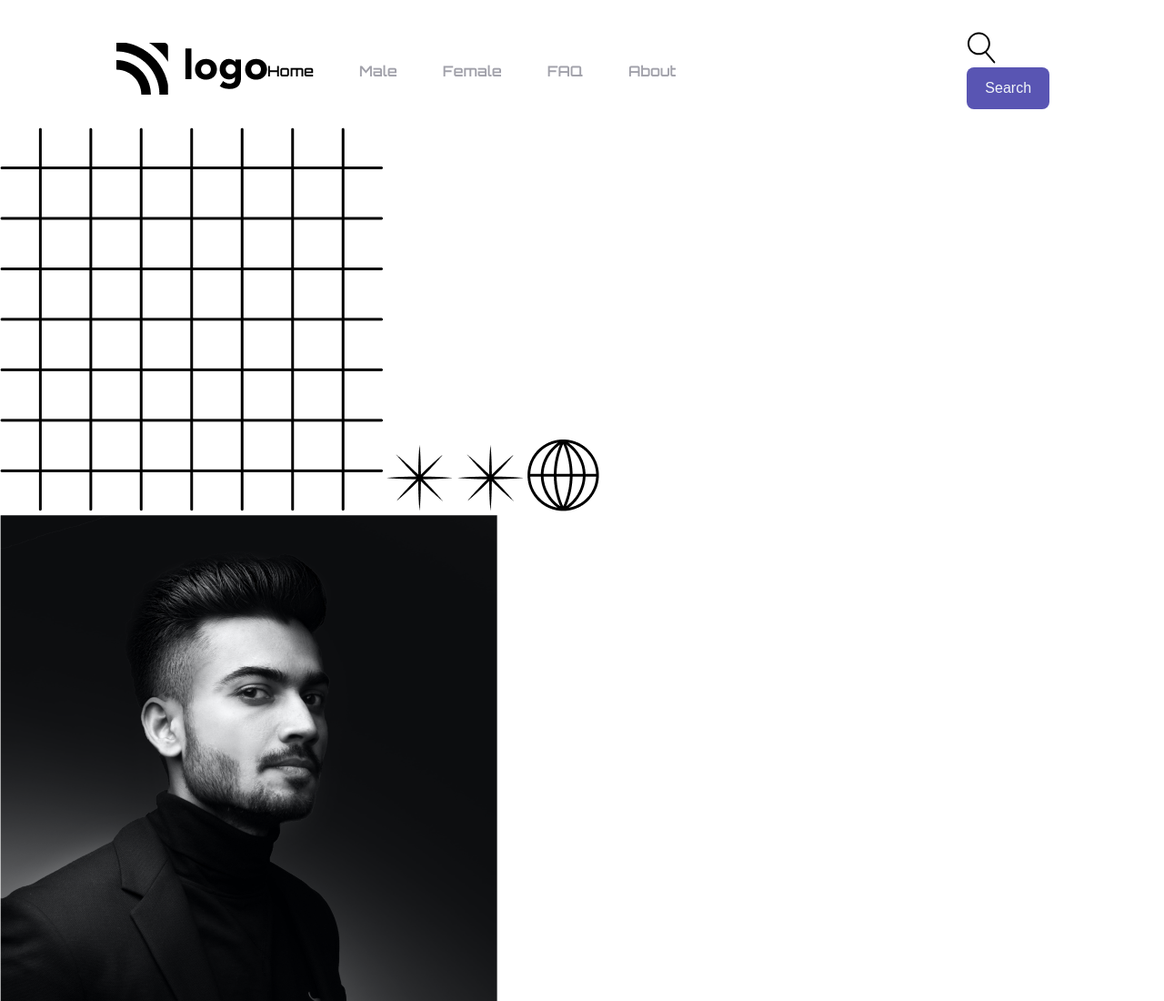
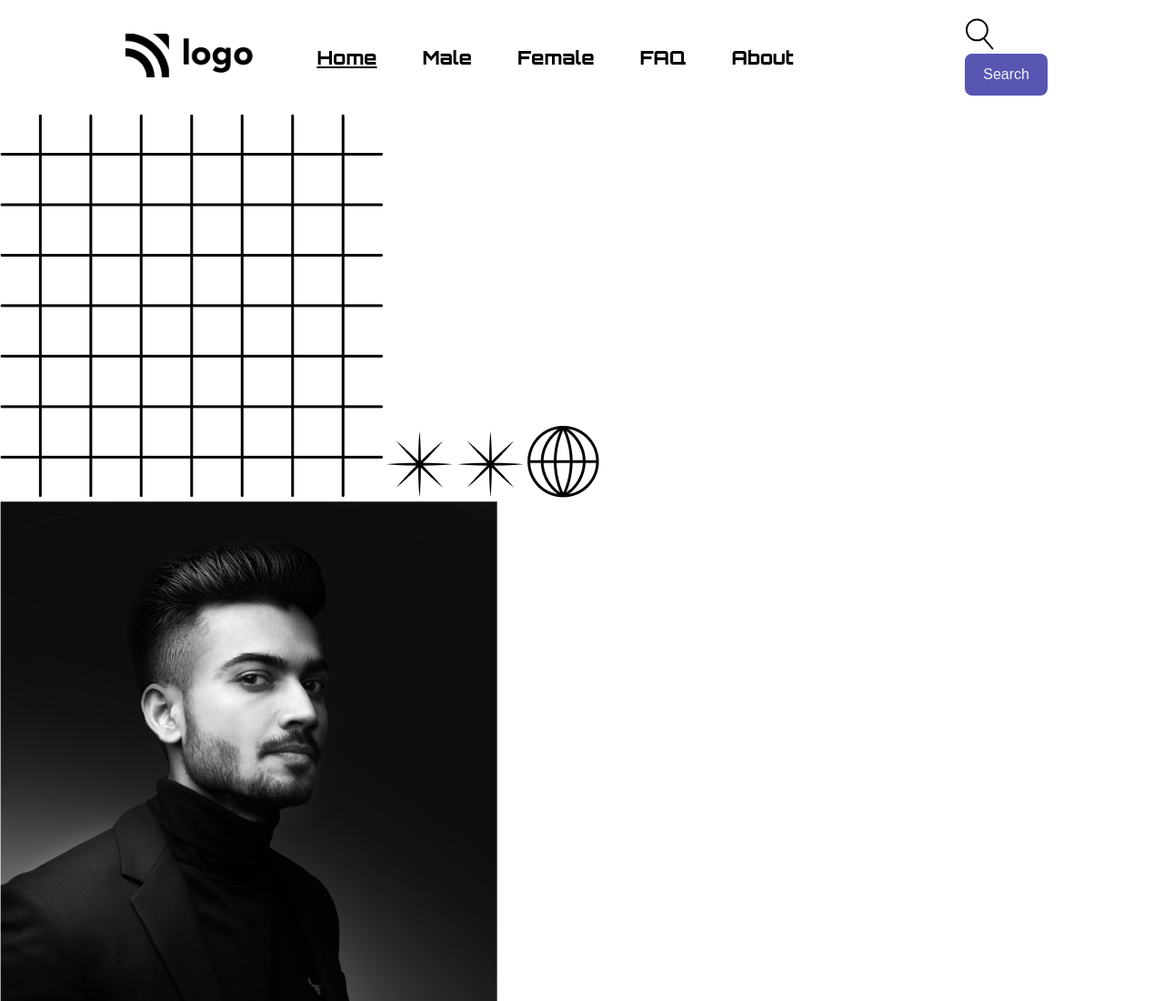
Before and after one commit to Parmeshwaryadav/3-Projects-Webistes, a plain HTML site: page FSJS 2.0 Project 03/index.html in a window 1280 px wide. Shown: the top 1100 px of the page at 91% size. Drawn offline with Linux system fonts and the light colour scheme.

Commit message:
Project 3 Nav

```diff
--- a/FSJS 2.0 Project 03/style.css
+++ b/FSJS 2.0 Project 03/style.css
@@ -16,12 +16,16 @@ body {
 }
 
 /*-- Navbar Section --*/
+.navbar-container img {
+    width: auto;
+    height: 3rem;
+    padding: 10px 10px;
+}
 .navbar-container {
     display: flex;
     align-items: center;
     justify-content: space-between;
     padding: 20px 10%;
-    margin-top: 15px;
 }
 .list {
     display: flex;
@@ -29,11 +33,12 @@ body {
     list-style: none;
     justify-content: space-between;
     gap: 50px;
-    margin-right: 20rem;
-    font-weight: 600;
+    margin-right: 8rem;
+    font-weight: 800;
+    font-size: 1.3rem;
 }
-li:nth-child(n+2) {
-    color: #a1a1aa;
+li:nth-child(1) {
+    text-decoration: underline;
   }
 .nav-button {
     padding: 14px 20px;
@@ -43,7 +48,6 @@ li:nth-child(n+2) {
     border-color: var(--primary-color);
     border: none;
     font-size: medium;
-
 }
 .nav-button:hover {
     background-color: var(--white-color);
```
